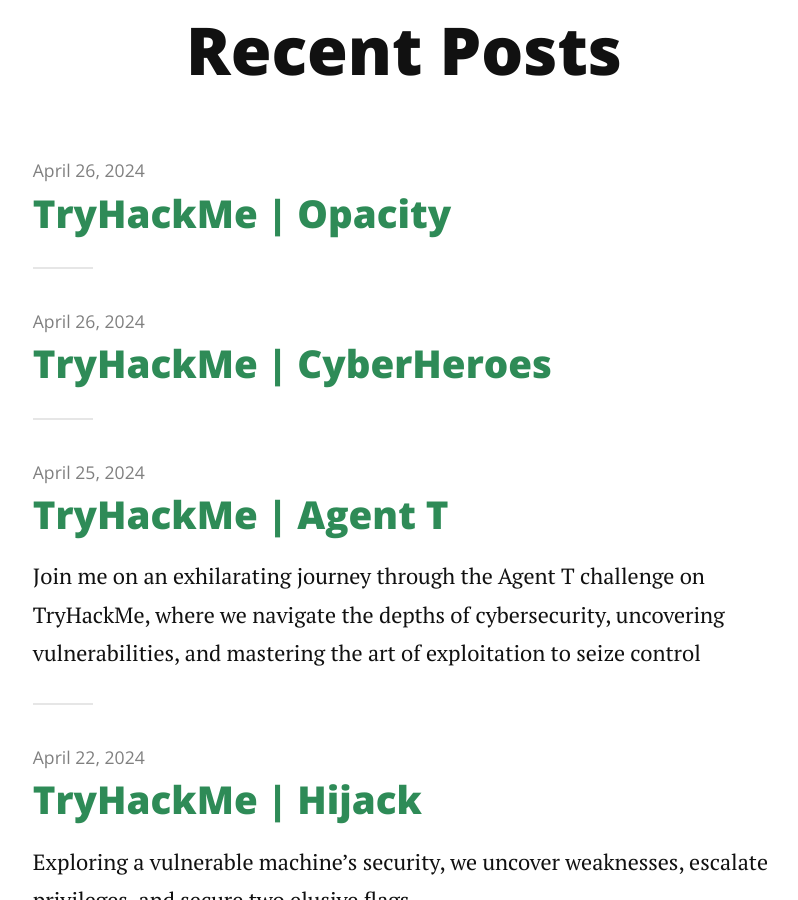
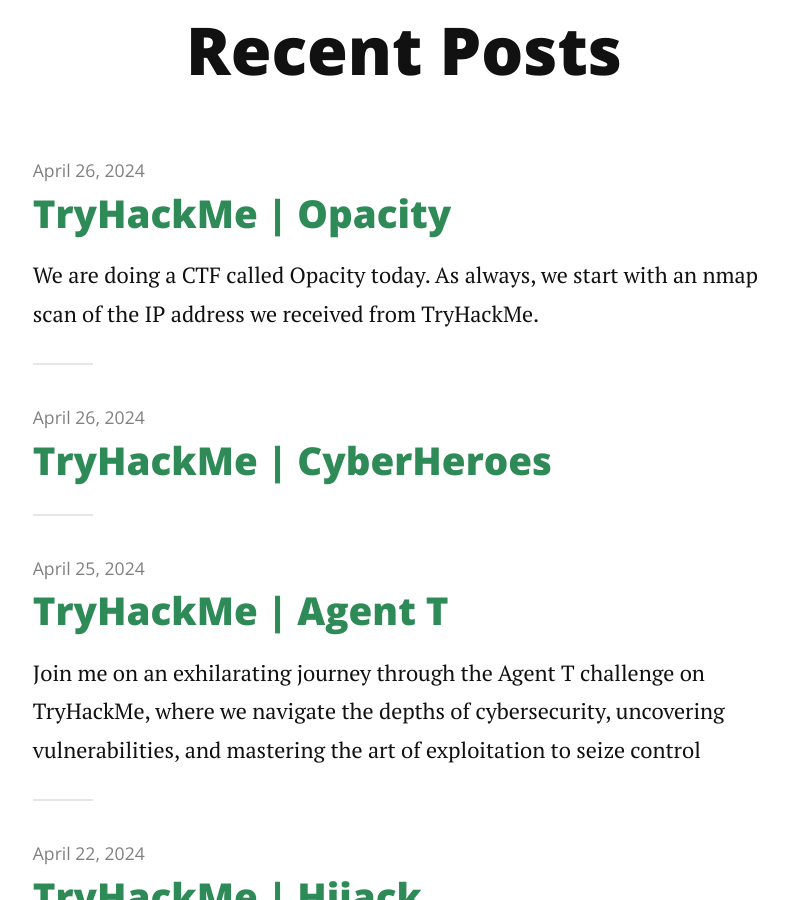
Before and after one commit to PingBackHome/PingBackHome.github.io, a Jekyll site: the page built from index.html, in a window 1280 px wide and 900 px high, scrolled down 347 px. Shown: the whole window, without its empty margins (236-1034 px from the left). Built offline with Jekyll 4.4.1, drawn with Linux system fonts in a browser that asks for light colours; nearby versions of some CDN libraries; the list of posts is cut into pages by our own code; some of the changed lines change nothing that is shown.

Commit message:
Update 2024-04-26-THM-Opacity.md

```diff
--- a/_posts/2024-04-26-THM-Opacity.md
+++ b/_posts/2024-04-26-THM-Opacity.md
@@ -5,8 +5,31 @@
 ---
 
 
+We are doing a CTF called `Opacity` today. As always, we start with an nmap scan of the IP address we received from TryHackMe.
+
+
+## RECON
+
+### RECON\nmap
+
+For the nmap scan, I'm using the following parameters:
+- `-sV`: This performs a version detection scan, where Nmap tries to determine the version of services on the scanned ports.
+- `-sC`: This performs a script scan using the default scripts built into Nmap.
+- `-o`: This specifies that you want to save the output to a file. You need to provide a filename, for example, `-o output.txt`.
+
+Let's now run the nmap scan with these parameters and see what we discover! 😊
 
 ![afbeelding](https://github.com/PingBackHome/PingBackHome.github.io/assets/115549820/38faf858-aac0-427a-9a55-4152ac580292)
+
+From the output, we see that we have multiple entries on the box:
+- Port 22: SSH
+- Port 80: Apache webserver
+- Port 139: SAMBA
+- Port 445: SAMBA
+
+Let's begin web server enumeration.
+
+
 
 ![afbeelding](https://github.com/PingBackHome/PingBackHome.github.io/assets/115549820/9f8ed00a-d341-4bbf-a9c4-080a9499b010)
 
```
